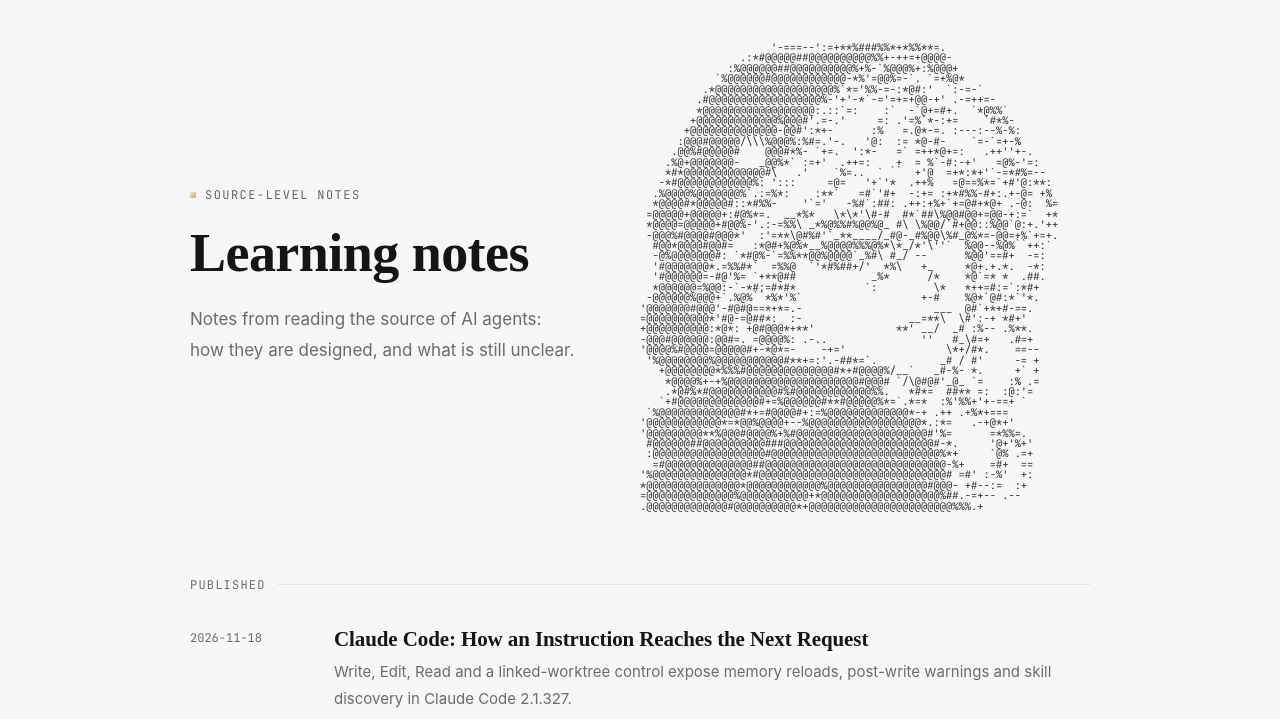
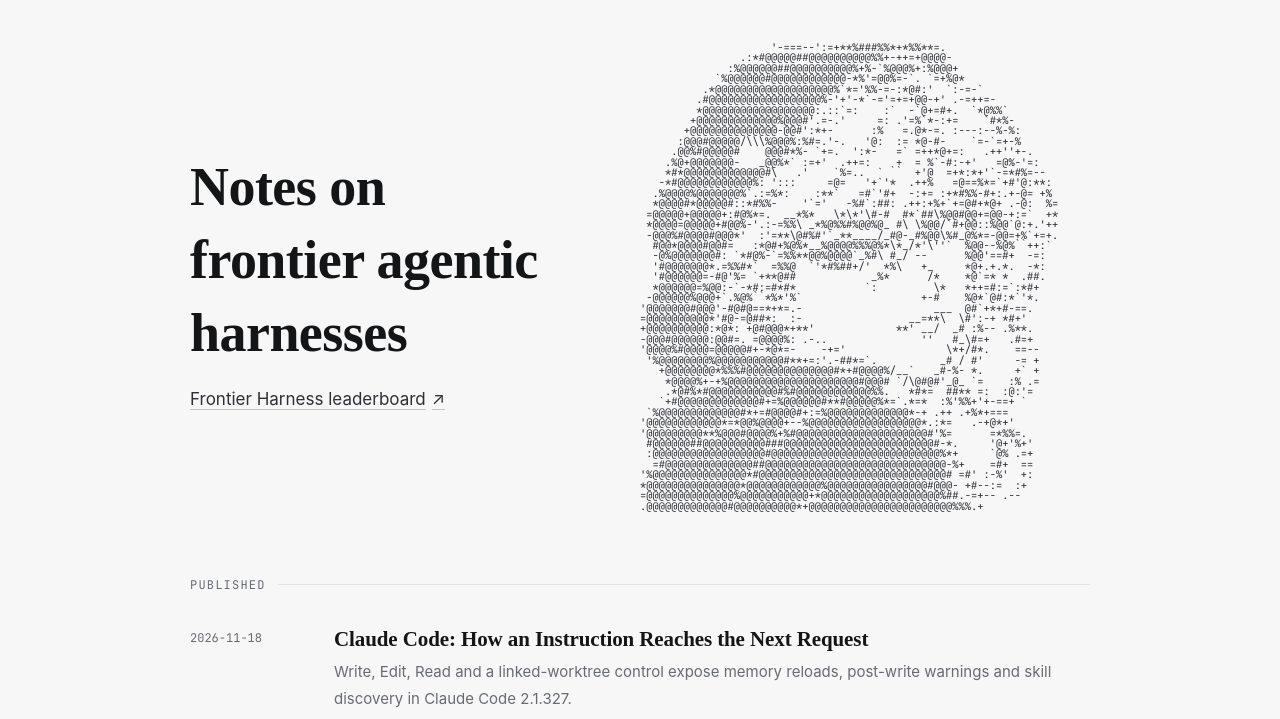
Before and after one commit to pixelieee/pixelieee.github.io, an Astro site: page / in a window 1280 px wide. Shown: the part 71-790 px from the top of the page. Built offline with nearby package versions, Linux system fonts and the light colour scheme; Astro itself is replaced by a stand-in of ours; some packages are replaced by stand-ins of ours; code samples lack their colours.

Commit message:
Update the homepage slogan and link the Frontier Harness leaderboard

```diff
--- a/src/pages/index.astro
+++ b/src/pages/index.astro
@@ -3,6 +3,7 @@ import { getCollection, getEntry } from 'astro:content';
 import Base from '../layouts/Base.astro';
 import AsciiPortrait from '../components/AsciiPortrait.astro';
 
+const slogan = { zh: '前沿Agentic harness学习笔记', en: 'Notes on frontier agentic harnesses' };
 const all = (await getCollection('notes')).sort((a, b) => b.data.date.localeCompare(a.data.date));
 const en = Object.fromEntries(await Promise.all(all.map(async (n) => [n.id, (await getEntry('notesEn', n.id))?.data])));
 const groups = [
@@ -11,13 +12,15 @@ const groups = [
   { key: 'todo', zh: '待研究', en: 'To explore' },
 ].map((g) => ({ ...g, items: all.filter((n) => n.data.status === g.key) })).filter((g) => g.items.length);
 ---
-<Base title="pixel notes · 对照源码的学习笔记" titleEn="pixel notes · notes written against the source" description="对照源码写成的 Agent 工程笔记：每个结论固定到具体提交，写清设计取舍与边界情况。">
+<Base title={`pixel notes · ${slogan.zh}`} titleEn={`pixel notes · ${slogan.en}`} description="对照源码写成的 Agent 工程笔记：每个结论固定到具体提交，写清设计取舍与边界情况。">
   <div class="wrap">
     <section class="hero">
       <div class="intro">
-        <div class="eyebrow">Source-level notes</div>
-        <h1 data-zh="学习笔记" data-en="Learning notes">学习笔记</h1>
-        <p data-zh="阅读 Agent 源码时写的笔记，记录它们的设计和尚未弄清的问题。" data-en="Notes from reading the source of AI agents: how they are designed, and what is still unclear.">阅读 Agent 源码时写的笔记，记录它们的设计和尚未弄清的问题。</p>
+        <h1 data-zh={slogan.zh} data-en={slogan.en}>{slogan.zh}</h1>
+        <a class="leaderboard" href="https://frontierharness.org/">
+          <span data-zh="Frontier Harness 榜单" data-en="Frontier Harness leaderboard">Frontier Harness 榜单</span>
+          <span aria-hidden="true">↗</span>
+        </a>
       </div>
       <div class="art"><AsciiPortrait /></div>
     </section>
@@ -50,6 +53,18 @@ const groups = [
     padding: 52px 0 22px;
   }
 
+  .intro h1 { text-wrap: balance; }
+  .leaderboard {
+    display: inline-flex;
+    align-items: baseline;
+    gap: .35em;
+    color: var(--fg-2);
+    text-decoration: underline;
+    text-decoration-color: var(--plat);
+    text-underline-offset: .25em;
+  }
+  .leaderboard:hover, .leaderboard:focus-visible { color: var(--fg); text-decoration-color: currentColor; }
+
   @media (max-width: 600px) {
     .hero {
       grid-template-columns: 1fr;
```
